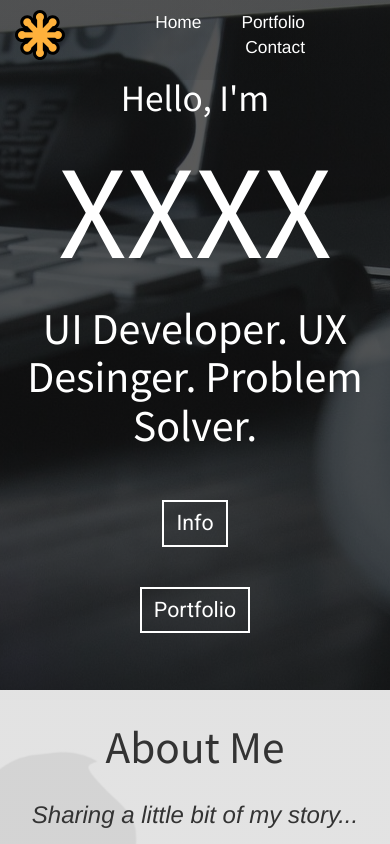
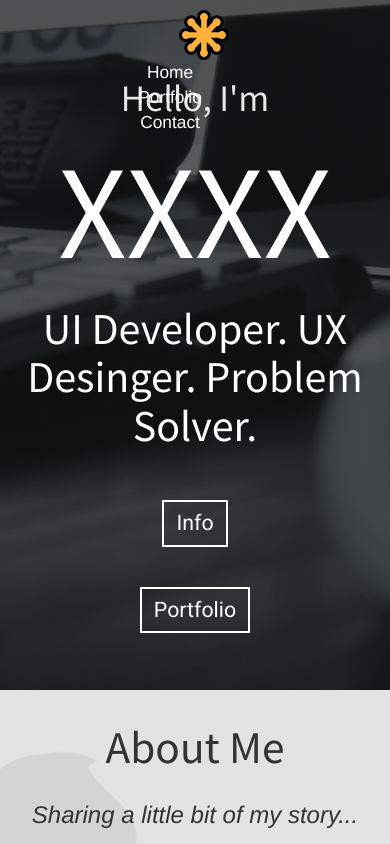
Before and after one commit to huycans/my-site-antra, a React (Create React App) app: page / in a window 390 px wide. Shown: the top 844 px of the page. Built offline with nearby package versions, Linux system fonts and the light colour scheme.

Commit message:
Responsiveness for navbar

```diff
--- a/src/components/Nav/Nav.tsx
+++ b/src/components/Nav/Nav.tsx
@@ -7,8 +7,8 @@ export default function Nav() {
   return (
     <header className="navigation">
       <div className="container-fluid">
-        <div className="row">
-          <div className="col-xs-1 col-sm-1 col-md-1 col-lg-1 text-center">
+        <div className="nav-items row">
+          <div className="logo-div col-xs-1 col-sm-1 col-md-1 col-lg-1 text-center">
             <div className="logo">
               <Link to="/">
                 <img src={logo} />
@@ -16,19 +16,17 @@ export default function Nav() {
             </div>
           </div>
 
-          <div className="col-xs-11 col-sm-11 col-md-11 col-lg-11 text-right">
+          <div className="nav-links col-xs-11 col-sm-11 col-md-11 col-lg-11 text-right">
             <div className="primary-nav">
-              <ul>
-                <li>
-                  <Link to="/">Home</Link>
-                </li>
-                <li>
-                  <Link to="portfolio">Portfolio</Link>
-                </li>
-                <li>
-                  <Link to="contact">Contact</Link>
-                </li>
-              </ul>
+              <div>
+                <Link to="/">Home</Link>
+              </div>
+              <div>
+                <Link to="portfolio">Portfolio</Link>
+              </div>
+              <div>
+                <Link to="contact">Contact</Link>
+              </div>
             </div>
           </div>
         </div>
--- a/src/components/Nav/nav.css
+++ b/src/components/Nav/nav.css
@@ -12,7 +12,7 @@
 .primary-nav {
   padding-right: 50px;
 }
-.primary-nav li {
+.primary-nav div {
   display: inline-block;
   margin: 0px 20px;
   color: white;
@@ -33,3 +33,8 @@
   color: white;
   border-bottom: 2px solid #f5f5f5;
 }
+
+.nav-items {
+  display: flex;
+  align-items: center;
+}
--- a/src/index.css
+++ b/src/index.css
@@ -22,3 +22,30 @@
   border: 2px solid white;
   background-color: white;
 }
+
+@media screen and (max-width: 760px) {
+  .nav-items {
+    flex-direction: column;
+  }
+
+  .logo-div {
+    position: relative;
+    padding: 0 !important;
+  }
+
+  .primary-nav {
+    display: flex;
+    flex-direction: column;
+    align-items: center;
+    padding-right: 0px;
+  }
+
+  .primary-nav div {
+    font-size: 3rem;
+  }
+
+  .main {
+    padding-top: 30vh;
+    padding-bottom: 15px;
+  }
+}
```
